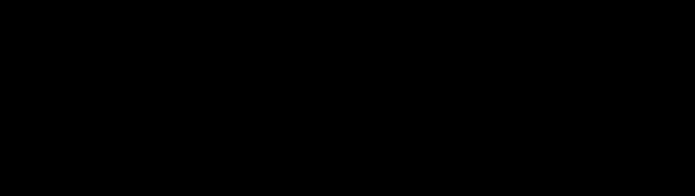
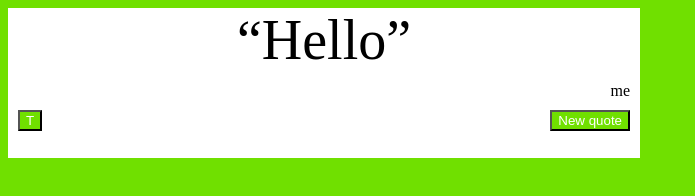
Before and after one commit to TJ-Mothokho/Random-Quote-Machine---FreeCodeCamp, a plain HTML site: page index.html in a window 1280 px wide. Shown: the whole page, without its empty margins (0-695 px from the left). Drawn offline with Linux system fonts and the light colour scheme; files whose address does not match are found by name.

Commit message:
1st draft

```diff
--- a/Assets/main.scss
+++ b/Assets/main.scss
@@ -1,5 +1,45 @@
-$color: black;
+$colors: (
+    color1: #f72585,
+    color2: #7209b7,
+    color3: #3a0ca3,
+    color4: #4361ee,
+    color5: #4cc9f0,
+    color6: #590d22,
+    color7: #132a13,
+    color8: #ffba08,
+    color9: #f77f00,
+    color10: #70e000
+);
+$temp-color: #70e000;
 
-body{
-    background-color: $color;
+body {
+    background-color: $temp-color;
+    display: flex;
+
+    #quote-box {
+        height: 150px;
+        width: 50%;
+        background-color: white;
+
+        #text {
+            font-size: 3.5rem;
+            text-align: center;
+        }
+
+        #author {
+            text-align: end;
+            margin: 10px 10px;
+        }
+
+        .buttons {
+            display: flex;
+            justify-content: space-between;
+
+            button {
+                color: white;
+                background-color: $temp-color;
+                margin: 0px 10px;
+            }
+        }
+    }
 }
--- a/index.html
+++ b/index.html
@@ -8,6 +8,23 @@
 </head>
 <body>
 
+    <div id="quote-box">
+        <div id="text">
+            <q>Hello</q>
+        </div>
+        <div id="author">
+me
+        </div>
+        <div class="buttons">
+            <div id="tweet-quote">
+                <button class="tweet">T</button>
+            </div>
+            <div id="new-quote">
+                <button class="new-quote">New quote</button>
+            </div>
+        </div>
+    </div>
+
     <script src="https://cdn.freecodecamp.org/testable-projects-fcc/v1/bundle.js"></script>
 </body>
 </html>
```
Also changed, not shown: Assets/main.css, 1 other file.
